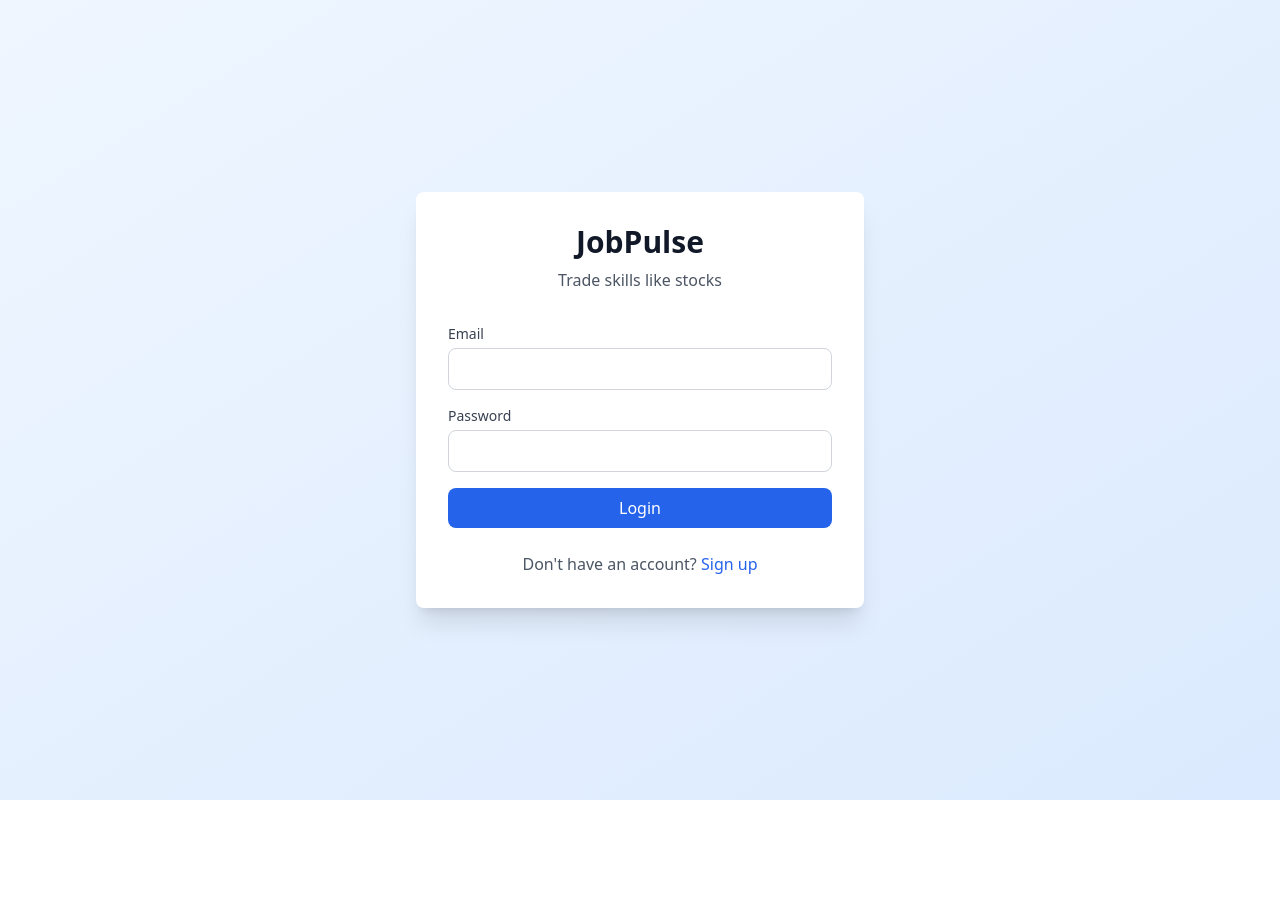
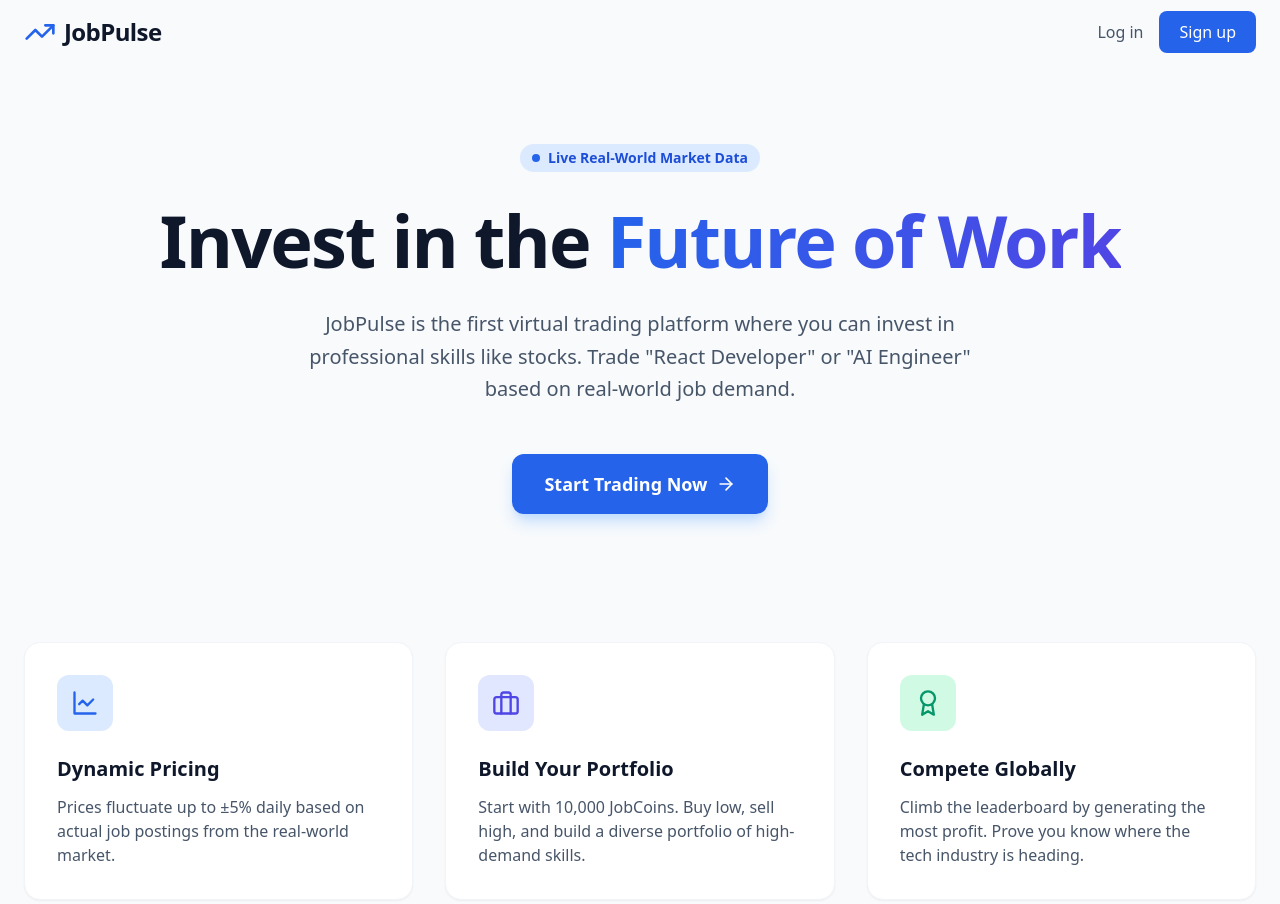
Before and after one commit to bhusareMayur/JobPulse, a React (Vite) app in the folder client/: page / in a window 1280 px wide. Shown: the top 904 px of the page. Before the commit the page ends 800 px from the top, so only its background shows below. Built offline with nearby package versions, Linux system fonts and the light colour scheme; no server answers.

Commit message:
Landing page added

```diff
--- a/client/src/App.tsx
+++ b/client/src/App.tsx
@@ -1,5 +1,4 @@
-import { useState } from 'react';
-import { BrowserRouter, Routes, Route, useNavigate, useParams } from 'react-router-dom';
+import { BrowserRouter, Routes, Route, useNavigate, useParams, Navigate } from 'react-router-dom';
 import { QueryClient, QueryClientProvider } from '@tanstack/react-query'; // <-- Import React Query
 import { AuthProvider, useAuth } from './contexts/AuthContext';
 import { Login } from './components/Auth/Login';
@@ -10,6 +9,7 @@ import { SkillDetail } from './pages/SkillDetail';
 import { Wallet } from './pages/Wallet';
 import { Leaderboard } from './pages/Leaderboard';
 import { Profile } from './pages/Profile';
+import Landing from './pages/Landing'; // <-- Import the new Landing page
 
 // 1. Initialize the Query Client
 const queryClient = new QueryClient({
@@ -30,7 +30,6 @@ function SkillDetailRoute() {
 
 function AppRoutes() {
   const { user, loading } = useAuth();
-  const [authMode, setAuthMode] = useState<'login' | 'signup'>('login');
   const navigate = useNavigate();
 
   if (loading) {
@@ -41,28 +40,45 @@ function AppRoutes() {
     );
   }
 
-  if (!user) {
-    return authMode === 'login' ? (
-      <Login onToggle={() => setAuthMode('signup')} />
-    ) : (
-      <Signup onToggle={() => setAuthMode('login')} />
-    );
-  }
-
   const handleNavigateToSkill = (skillId: string) => {
     navigate(`/skill/${skillId}`);
   };
 
+  // ---------------------------------------------------------
+  // PUBLIC ROUTES (Unauthenticated Users)
+  // ---------------------------------------------------------
+  if (!user) {
+    return (
+      <Routes>
+        <Route path="/" element={<Landing />} />
+
+        {/* We pass a navigate function to onToggle so your existing components can switch paths */}
+        <Route path="/login" element={<Login onToggle={() => navigate('/signup')} />} />
+        <Route path="/signup" element={<Signup onToggle={() => navigate('/login')} />} />
+
+        {/* Catch-all: Redirect any unknown URLs to the landing page */}
+        <Route path="*" element={<Navigate to="/" replace />} />
+      </Routes>
+    );
+  }
+
+  // ---------------------------------------------------------
+  // PROTECTED ROUTES (Authenticated Users)
+  // ---------------------------------------------------------
   return (
     <div className="min-h-screen bg-gray-50">
       <Navbar />
       <main>
         <Routes>
+          {/* Dashboard takes over the root URL once logged in */}
           <Route path="/" element={<Dashboard onNavigateToSkill={handleNavigateToSkill} />} />
           <Route path="/wallet" element={<Wallet onNavigateToSkill={handleNavigateToSkill} />} />
           <Route path="/leaderboard" element={<Leaderboard />} />
           <Route path="/profile" element={<Profile />} />
           <Route path="/skill/:skillId" element={<SkillDetailRoute />} />
+
+          {/* Catch-all: Redirect any unknown URLs to the dashboard */}
+          <Route path="*" element={<Navigate to="/" replace />} />
         </Routes>
       </main>
     </div>
--- /dev/null
+++ b/client/src/pages/Landing.tsx
@@ -0,0 +1,88 @@
+// client/src/pages/Landing.tsx
+import { Link, Navigate } from 'react-router-dom';
+import { TrendingUp, Briefcase, Award, ArrowRight, LineChart } from 'lucide-react';
+import { useAuth } from '../contexts/AuthContext';
+
+export default function Landing() {
+  const { user } = useAuth();
+
+  // If the user is already logged in, redirect them straight to the platform
+  if (user) {
+    return <Navigate to="/dashboard" replace />;
+  }
+
+  return (
+    <div className="min-h-screen bg-slate-50 text-slate-900">
+      {/* Navigation Bar for Landing Page */}
+      <nav className="container mx-auto px-6 py-4 flex justify-between items-center">
+        <div className="flex items-center gap-2">
+          <TrendingUp className="h-8 w-8 text-blue-600" />
+          <span className="text-2xl font-bold tracking-tight">JobPulse</span>
+        </div>
+        <div className="space-x-4">
+          <Link to="/login" className="text-slate-600 hover:text-slate-900 font-medium">
+            Log in
+          </Link>
+          <Link
+            to="/signup"
+            className="bg-blue-600 hover:bg-blue-700 text-white px-5 py-2.5 rounded-lg font-medium transition-colors"
+          >
+            Sign up
+          </Link>
+        </div>
+      </nav>
+
+      {/* Hero Section */}
+      <main className="container mx-auto px-6 pt-20 pb-32 text-center">
+        <div className="inline-flex items-center gap-2 px-3 py-1 rounded-full bg-blue-100 text-blue-700 text-sm font-semibold mb-8">
+          <span className="flex h-2 w-2 rounded-full bg-blue-600"></span>
+          Live Real-World Market Data
+        </div>
+
+        <h1 className="text-5xl md:text-7xl font-extrabold tracking-tight mb-8">
+          Invest in the <span className="text-transparent bg-clip-text bg-gradient-to-r from-blue-600 to-indigo-600">Future of Work</span>
+        </h1>
+
+        <p className="text-xl text-slate-600 mb-12 max-w-2xl mx-auto leading-relaxed">
+          JobPulse is the first virtual trading platform where you can invest in professional skills like stocks. Trade "React Developer" or "AI Engineer" based on real-world job demand.
+        </p>
+
+        <div className="flex flex-col sm:flex-row justify-center gap-4">
+          <Link
+            to="/signup"
+            className="bg-blue-600 hover:bg-blue-700 text-white px-8 py-4 rounded-xl font-bold text-lg flex items-center justify-center gap-2 transition-all shadow-lg shadow-blue-200"
+          >
+            Start Trading Now <ArrowRight className="h-5 w-5" />
+          </Link>
+        </div>
+
+        {/* Feature Highlights Grid */}
+        <div className="grid md:grid-cols-3 gap-8 mt-32 text-left">
+          <div className="bg-white p-8 rounded-2xl shadow-sm border border-slate-100">
+            <div className="bg-blue-100 w-14 h-14 rounded-xl flex items-center justify-center mb-6">
+              <LineChart className="h-7 w-7 text-blue-600" />
+            </div>
+            <h3 className="text-xl font-bold mb-3">Dynamic Pricing</h3>
+            <p className="text-slate-600">Prices fluctuate up to ±5% daily based on actual job postings from the real-world market.</p>
+          </div>
+
+          <div className="bg-white p-8 rounded-2xl shadow-sm border border-slate-100">
+            <div className="bg-indigo-100 w-14 h-14 rounded-xl flex items-center justify-center mb-6">
+              <Briefcase className="h-7 w-7 text-indigo-600" />
+            </div>
+            <h3 className="text-xl font-bold mb-3">Build Your Portfolio</h3>
+            <p className="text-slate-600">Start with 10,000 JobCoins. Buy low, sell high, and build a diverse portfolio of high-demand skills.</p>
+          </div>
+
+          <div className="bg-white p-8 rounded-2xl shadow-sm border border-slate-100">
+            <div className="bg-emerald-100 w-14 h-14 rounded-xl flex items-center justify-center mb-6">
+              <Award className="h-7 w-7 text-emerald-600" />
+            </div>
+            <h3 className="text-xl font-bold mb-3">Compete Globally</h3>
+            <p className="text-slate-600">Climb the leaderboard by generating the most profit. Prove you know where the tech industry is heading.</p>
+          </div>
+        </div>
+      </main>
+    </div>
+  );
+}
```
